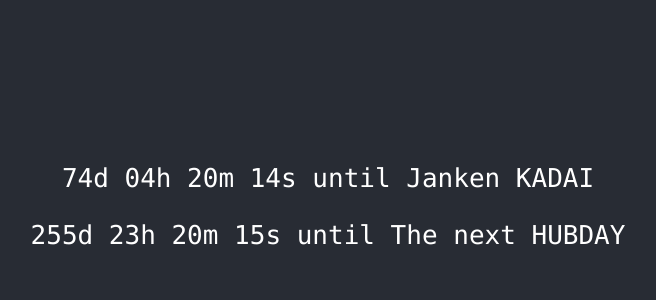
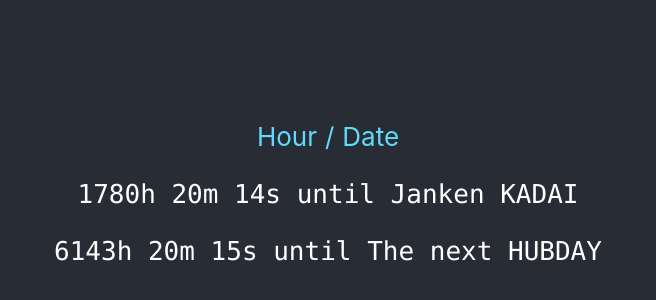
Before and after one commit to taroosg/gga_timer, a React (Create React App) app: page / in a window 1280 px wide. Shown: the part 194-494 px from the top of the page, without its empty margins (312-968 px from the left). Built offline with nearby package versions, Linux system fonts and the light colour scheme.

Commit message:
update hour count

```diff
--- a/package.json
+++ b/package.json
@@ -3,6 +3,7 @@
   "version": "0.1.0",
   "private": true,
   "dependencies": {
+    "@material-ui/core": "^4.10.2",
     "@testing-library/jest-dom": "^4.2.4",
     "@testing-library/react": "^9.4.1",
     "@testing-library/user-event": "^7.2.1",
--- a/src/App.jsx
+++ b/src/App.jsx
@@ -1,10 +1,13 @@
-import React from 'react';
+import React, { useState } from 'react';
+import Breadcrumbs from '@material-ui/core/Breadcrumbs';
+import Link from '@material-ui/core/Link';
 import Counter from './components/Counter';
 import './App.css';
 import events from './data/events.json';
 import _ from 'lodash';
 
 const App = () => {
+  const [countType, setCountType] = useState(0)
 
   const kadai = _(events.kadai)
     .filter(x => new Date(x.datetime).getTime() > new Date().getTime())
@@ -15,13 +18,37 @@ const App = () => {
     <div className="App">
       <main className="App-main">
         {
-          (events !== {})
-            ?
+          events === {}
+            ? ''
+            : <Breadcrumbs aria-label="breadcrumb" class="App-link">
+              <Link
+                color="inherit"
+                onClick={() => { setCountType(0) }}
+              >
+                Hour
+              </Link>
+              <Link
+                color="inherit"
+                onClick={() => { setCountType(1) }}
+              >
+                Date
+              </Link>
+            </Breadcrumbs>
+        }
+        {
+          events === {}
+            ? <p>404 Event Not Found...</p>
+            :
             <div>
-              <Counter event={kadai} />
-              <Counter event={events.hubday[0]} />
+              <Counter
+                event={kadai}
+                countType={countType}
+              />
+              <Counter
+                event={events.hubday[0]}
+                countType={countType}
+              />
             </div>
-            : <p>404 Event Not Found...</p>
         }
       </main>
     </div>
--- a/src/components/Counter.jsx
+++ b/src/components/Counter.jsx
@@ -1,6 +1,6 @@
 import React, { useEffect, useState } from 'react';
 
-const Counter = props => {
+const Counter = ({ event, countType }) => {
   const [count, setCount] = useState(0);
 
   const convertDatetimeToTimestamp = datetime => new Date(datetime).getTime();
@@ -10,7 +10,14 @@ const Counter = props => {
     return target - now;
   };
 
-  const convertTime = timestamp => {
+  const convertHour = timestamp => {
+    const hours = String(Math.floor(timestamp / (1000 * 60 * 60))).padStart(2, '0');
+    const minutes = String(Math.floor((timestamp % (1000 * 60 * 60)) / (1000 * 60))).padStart(2, '0');
+    const seconds = String(Math.floor((timestamp % (1000 * 60)) / 1000)).padStart(2, '0');
+    return `${hours}h ${minutes}m ${seconds}s`
+  }
+
+  const convertDate = timestamp => {
     const days = String(Math.floor(timestamp / (1000 * 60 * 60 * 24))).padStart(2, '0');
     const hours = String(Math.floor((timestamp % (1000 * 60 * 60 * 24)) / (1000 * 60 * 60))).padStart(2, '0');
     const minutes = String(Math.floor((timestamp % (1000 * 60 * 60)) / (1000 * 60))).padStart(2, '0');
@@ -18,23 +25,25 @@ const Counter = props => {
     return `${days}d ${hours}h ${minutes}m ${seconds}s`
   }
 
+  const convertCount = [convertHour, convertDate];
+
   const setTime = targetTimestamp => {
     setTimeout(() => {
       setCount(culcTime(targetTimestamp));
       setTime(targetTimestamp);
-    }, 1000);
+    }, 100);
   }
 
   useEffect(() => {
-    setTime(convertDatetimeToTimestamp(props.event.datetime));
-  }, [props]);
+    setTime(convertDatetimeToTimestamp(event.datetime));
+  }, []);
 
   return (
     <div>
       {
-        (count === 0)
+        count === 0
           ? ''
-          : <p><code>{convertTime(count)} until {props.event.name}</code></p>
+          : <p><code>{convertCount[countType](count)} until {event.name}</code></p>
       }
     </div>
   );
```
Also changed, not shown: 1 other file (tests, documents, lock files or other folders).
